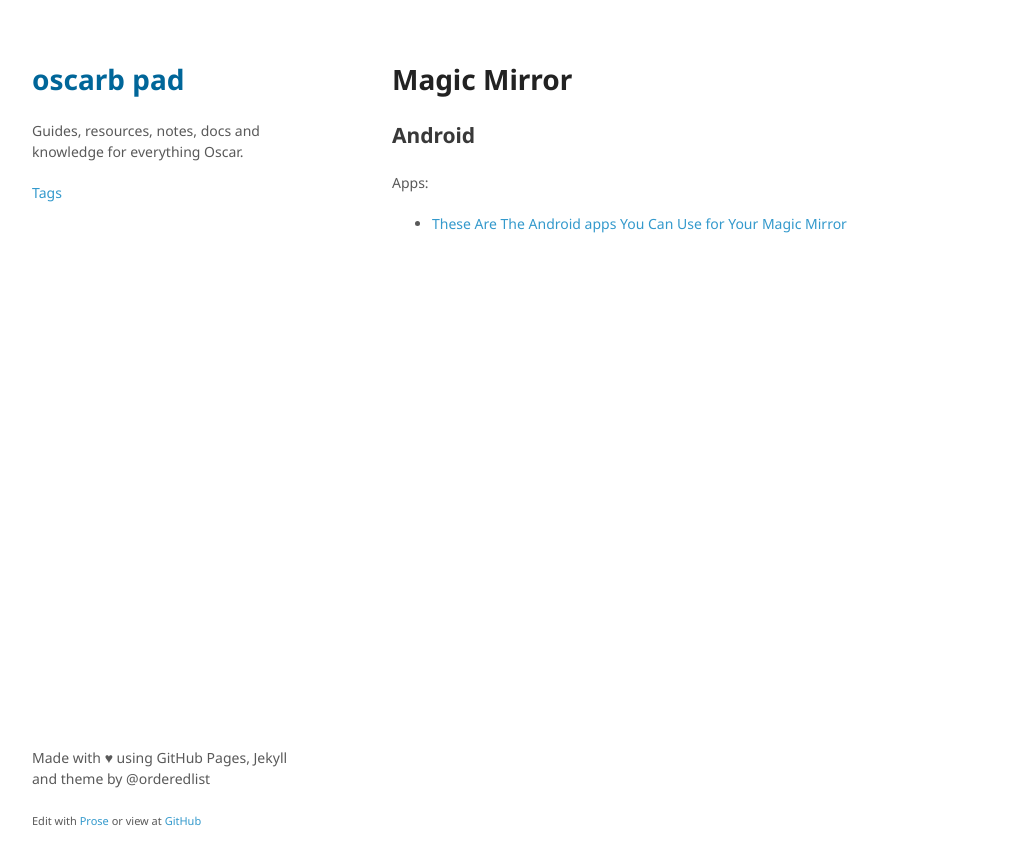
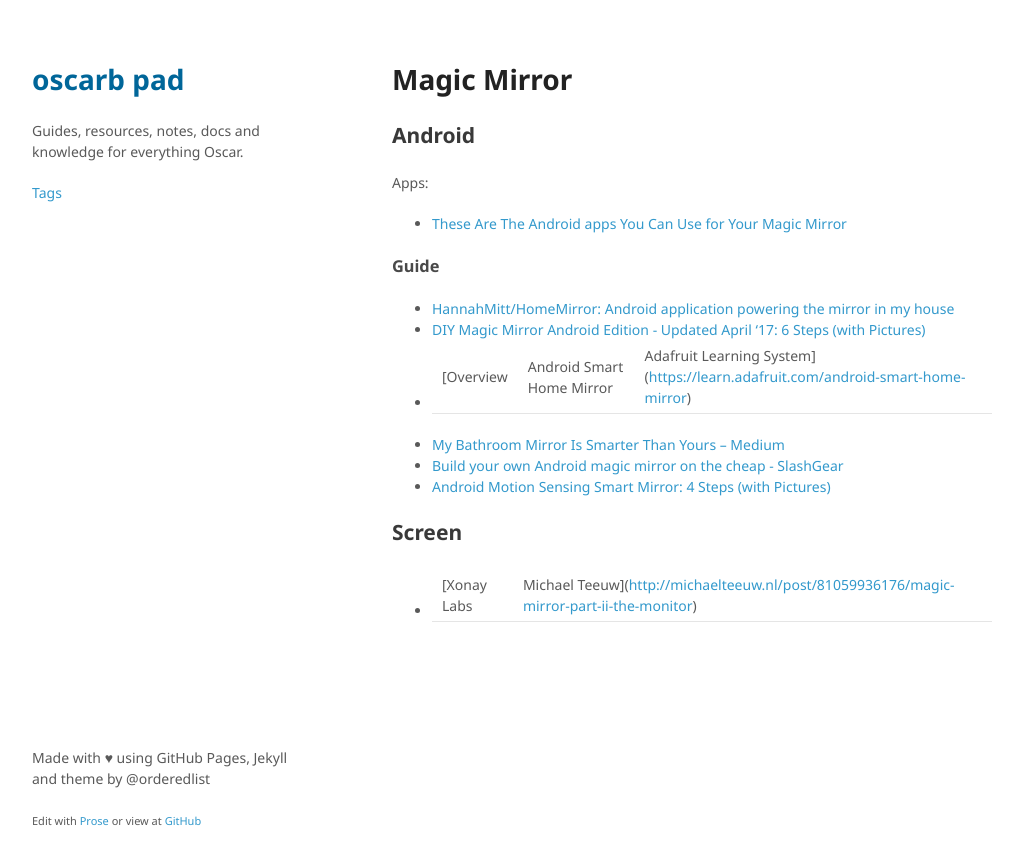
Before and after one commit to oscarb/pad, a Jekyll site: the page built from _docs/magic-mirror.md, in a window 1280 px wide. Shown: the top 865 px of the page, without its empty margins (128-1151 px from the left). Built offline with Jekyll 4.4.1, drawn with Linux system fonts in a browser that asks for light colours; some web fonts are replaced.

Commit message:
Create magic-mirror.md

```diff
--- a/_docs/magic-mirror.md
+++ b/_docs/magic-mirror.md
@@ -9,3 +9,17 @@ tags: [android, hardware]
 
 Apps:
 * [These Are The Android apps You Can Use for Your Magic Mirror](https://www.magicmirrorcentral.com/android-app-magic-mirror/)
+
+### Guide
+
+* [HannahMitt/HomeMirror: Android application powering the mirror in my house](https://github.com/HannahMitt/HomeMirror)
+* [DIY Magic Mirror Android Edition - Updated April '17: 6 Steps (with Pictures)](http://www.instructables.com/id/Magic-Mirror-Mini-Android-Powered/)
+* [Overview | Android Smart Home Mirror | Adafruit Learning System](https://learn.adafruit.com/android-smart-home-mirror)
+* [My Bathroom Mirror Is Smarter Than Yours – Medium](https://medium.com/@maxbraun/my-bathroom-mirror-is-smarter-than-yours-94b21c6671ba)
+* [Build your own Android magic mirror on the cheap - SlashGear](https://www.slashgear.com/build-your-own-magic-mirror-on-the-cheap-03425380/)
+* [Android Motion Sensing Smart Mirror: 4 Steps (with Pictures)](http://www.instructables.com/id/Android-Motion-Sensing-Smart-Mirror/)
+
+
+## Screen
+
+* [Xonay Labs | Michael Teeuw](http://michaelteeuw.nl/post/81059936176/magic-mirror-part-ii-the-monitor)
```
